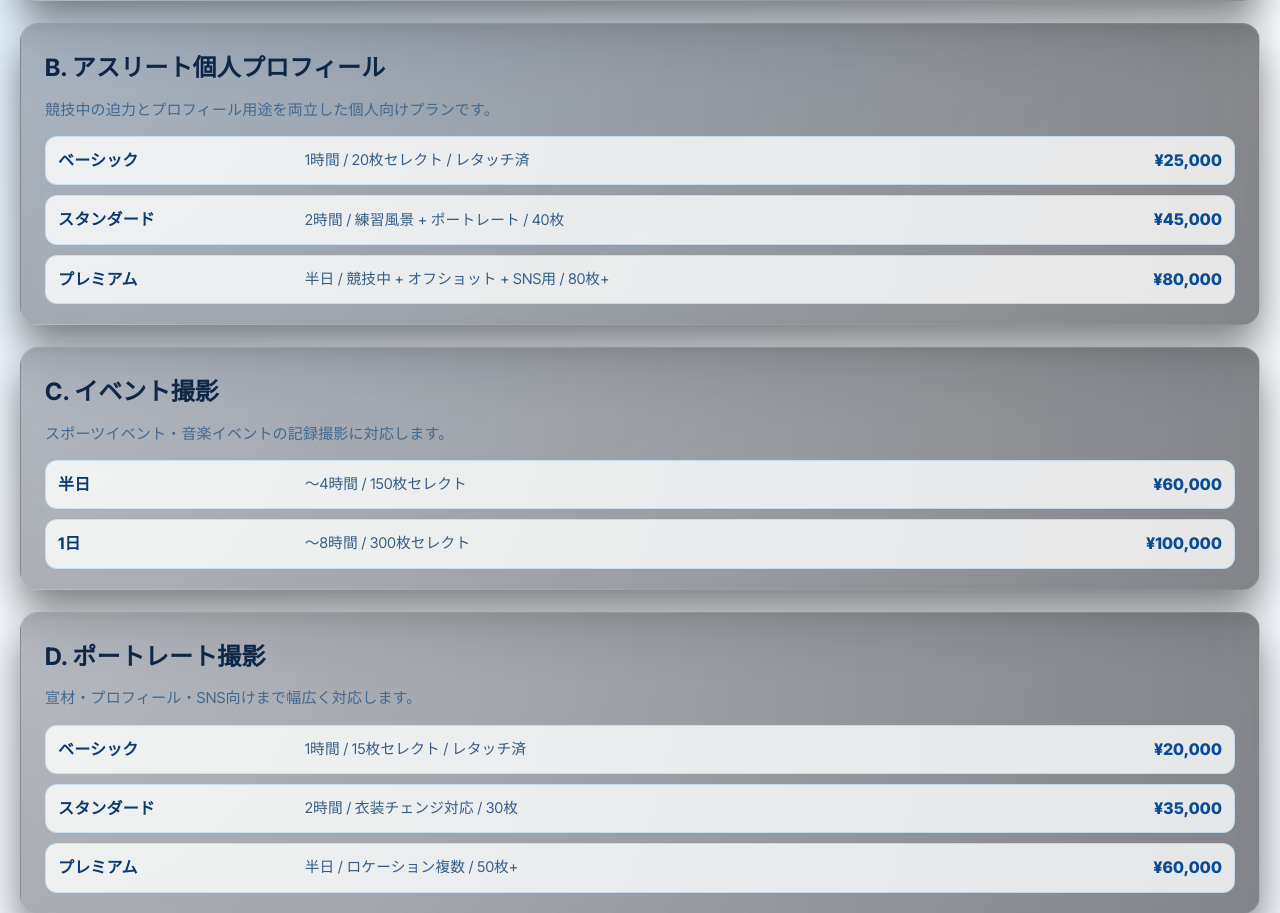
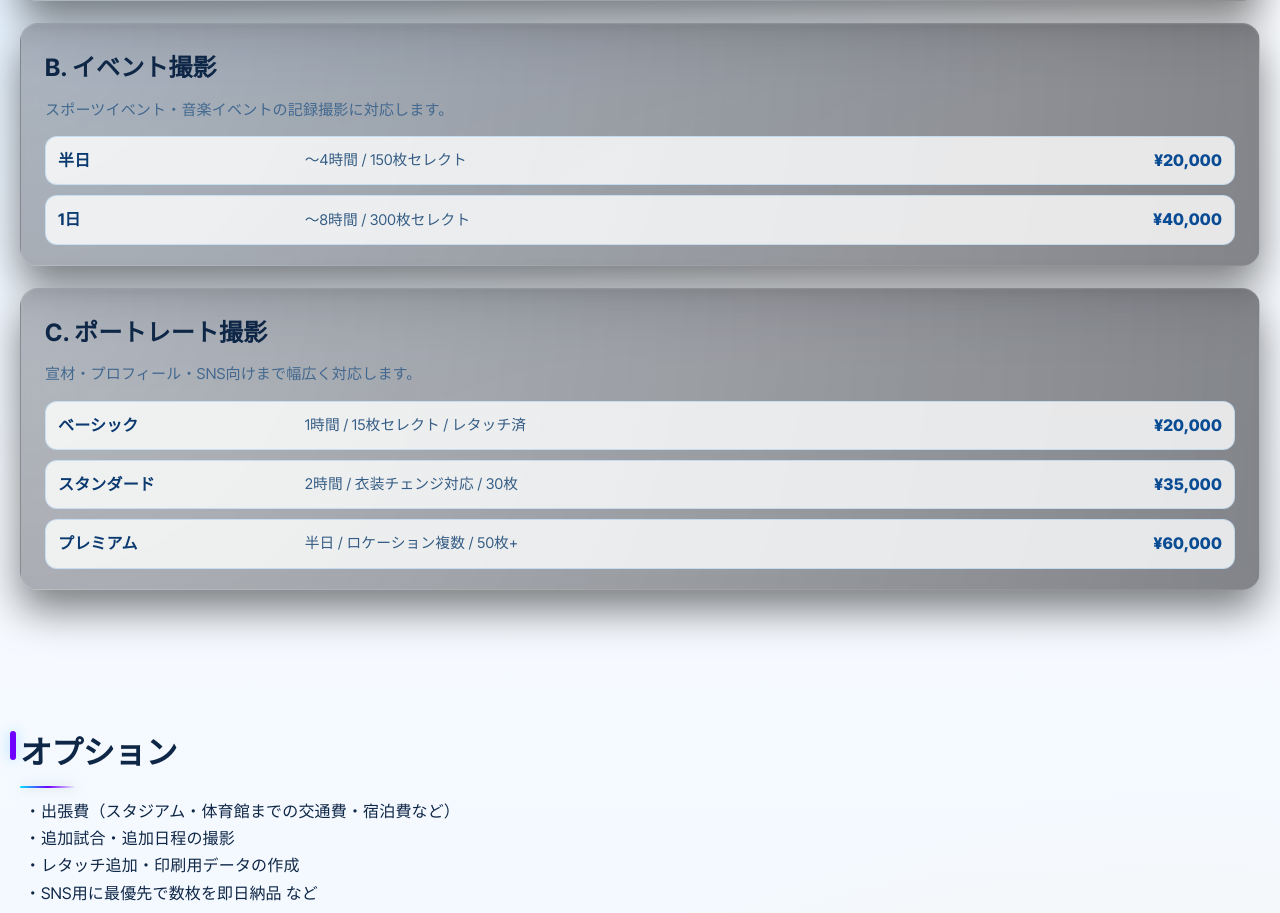
Before and after one commit to soramame000/JanStudio_portfolio, a plain HTML site: page pricing.html in a window 1280 px wide. Shown: the part 759-1672 px from the top of the page. Drawn offline with nearby package versions, Linux system fonts and the light colour scheme.

Commit message:
Remove athlete profile and update event photography pricing

```diff
--- a/pricing.html
+++ b/pricing.html
@@ -71,44 +71,23 @@
           </div>
         </article>
         <article class="pricing-card">
-          <h2>B. アスリート個人プロフィール</h2>
-          <p class="pricing-card-lead">競技中の迫力とプロフィール用途を両立した個人向けプランです。</p>
-          <div class="pricing-table" role="list" aria-label="アスリート個人プロフィールプラン">
-            <div class="pricing-row" role="listitem">
-              <p class="plan-name">ベーシック</p>
-              <p class="plan-detail">1時間 / 20枚セレクト / レタッチ済</p>
-              <p class="plan-price">¥25,000</p>
-            </div>
-            <div class="pricing-row" role="listitem">
-              <p class="plan-name">スタンダード</p>
-              <p class="plan-detail">2時間 / 練習風景 + ポートレート / 40枚</p>
-              <p class="plan-price">¥45,000</p>
-            </div>
-            <div class="pricing-row" role="listitem">
-              <p class="plan-name">プレミアム</p>
-              <p class="plan-detail">半日 / 競技中 + オフショット + SNS用 / 80枚+</p>
-              <p class="plan-price">¥80,000</p>
-            </div>
-          </div>
-        </article>
-        <article class="pricing-card">
-          <h2>C. イベント撮影</h2>
+          <h2>B. イベント撮影</h2>
           <p class="pricing-card-lead">スポーツイベント・音楽イベントの記録撮影に対応します。</p>
           <div class="pricing-table" role="list" aria-label="イベント撮影プラン">
             <div class="pricing-row" role="listitem">
               <p class="plan-name">半日</p>
               <p class="plan-detail">〜4時間 / 150枚セレクト</p>
-              <p class="plan-price">¥60,000</p>
+              <p class="plan-price">¥20,000</p>
             </div>
             <div class="pricing-row" role="listitem">
               <p class="plan-name">1日</p>
               <p class="plan-detail">〜8時間 / 300枚セレクト</p>
-              <p class="plan-price">¥100,000</p>
+              <p class="plan-price">¥40,000</p>
             </div>
           </div>
         </article>
         <article class="pricing-card">
-          <h2>D. ポートレート撮影</h2>
+          <h2>C. ポートレート撮影</h2>
           <p class="pricing-card-lead">宣材・プロフィール・SNS向けまで幅広く対応します。</p>
           <div class="pricing-table" role="list" aria-label="ポートレート撮影プラン">
             <div class="pricing-row" role="listitem">
```
Also changed, not shown: index.html (+3 -8 lines).
